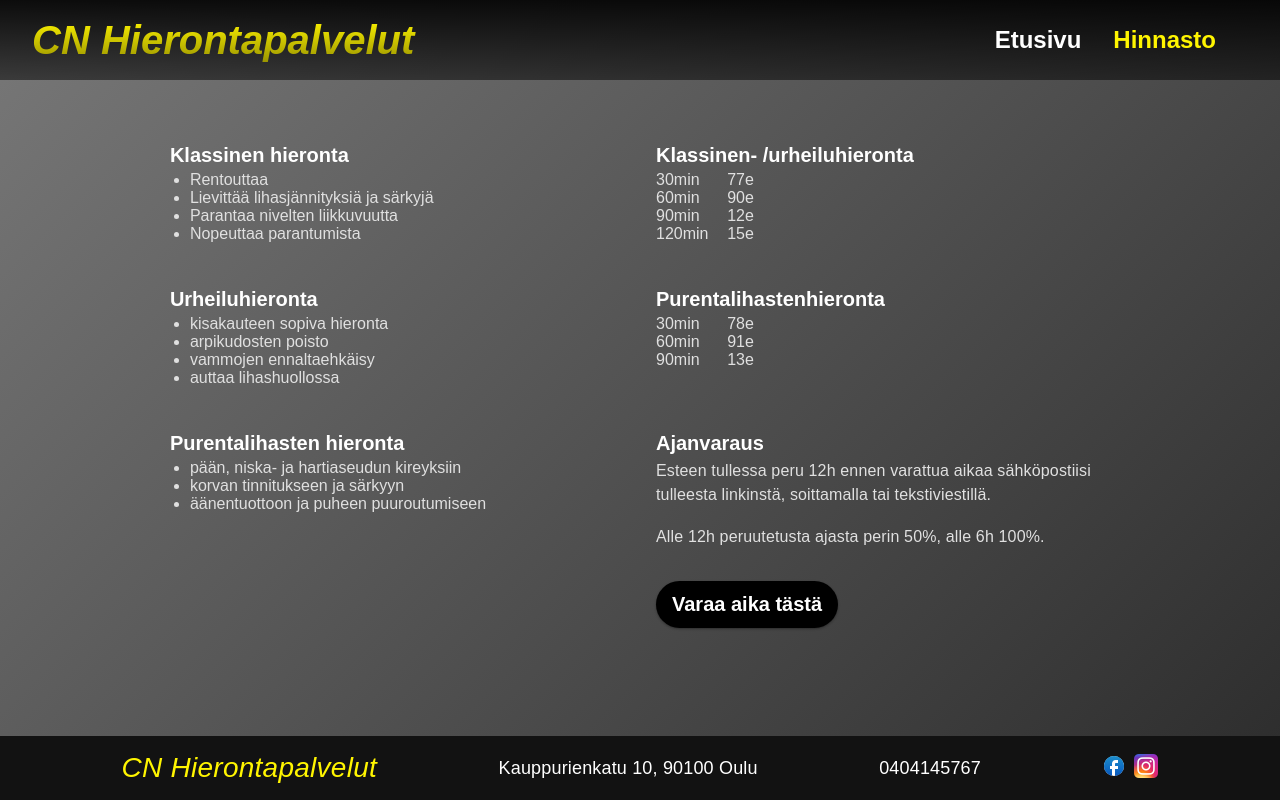
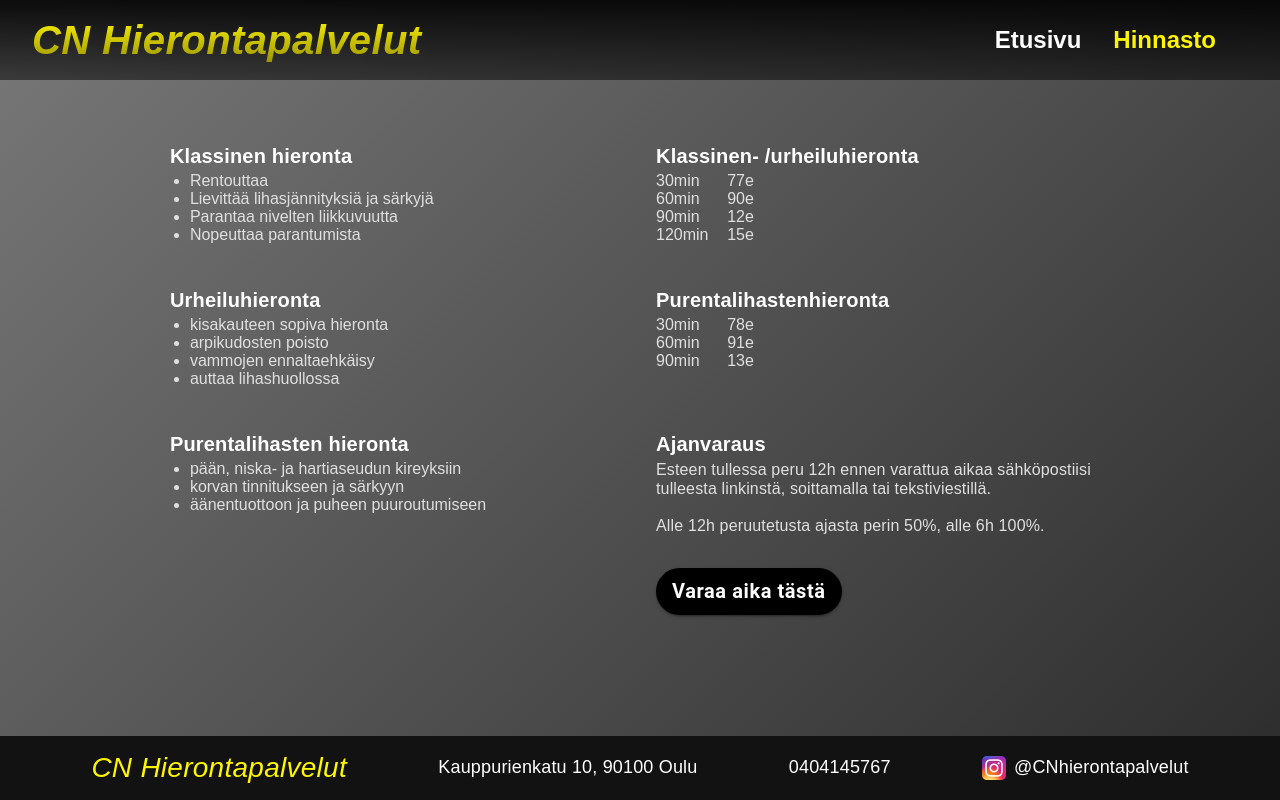
Before and after one commit to TetrisBattle/cn-hieronta, a React (Create React App) app: page /Hinnasto in a window 1280 px wide. Built offline with nearby package versions, Linux system fonts and the light colour scheme.

Commit message:
Change name to CN Hierontapalvelut Remove facebook and add instagram tag Reduce line-height

```diff
--- a/public/index.html
+++ b/public/index.html
@@ -13,7 +13,7 @@
     <link rel="icon" href="%PUBLIC_URL%/favicon.ico" />
     <link rel="apple-touch-icon" href="%PUBLIC_URL%/logo192.png" />
     <link rel="manifest" href="%PUBLIC_URL%/manifest.json" />
-    <title>CN Hieronta</title>
+    <title>CN Hierontapalvelut</title>
   </head>
   <body>
     <noscript>You need to enable JavaScript to run this app.</noscript>
--- a/src/components/Footer.tsx
+++ b/src/components/Footer.tsx
@@ -19,11 +19,12 @@ export default function Footer() {
 			<p>{info.phoneNumber}</p>
 
 			<div className='icons'>
-				<a href="https://www.facebook.com/camtu.nguyen.184007">
+				{/* <a href="https://www.facebook.com/camtu.nguyen.184007">
 					<Facebook />
-				</a>
+				</a> */}
 				<a href="https://www.facebook.com/camtu.nguyen.184007">
 					<img src={Instagram} width={24} alt="Instagram" />
+					<p>@CNhierontapalvelut</p>
 				</a>
 			</div>
 		</footer>
--- a/src/pages/Hinnasto.tsx
+++ b/src/pages/Hinnasto.tsx
@@ -1,3 +1,5 @@
+import { Button } from '@mui/material'
+
 interface IList {
 	props: {
 		title: string
@@ -80,7 +82,7 @@ export default function Hinnastot() {
 					<br />
 					<p>Alle 12h peruutetusta ajasta perin 50%, alle 6h 100%.</p>
 				</div>
-				<button>Varaa aika tästä</button>
+				<Button variant='contained'>Varaa aika tästä</Button>
 			</div>
 		</main>
 	)
--- a/src/styles/sass/main.css
+++ b/src/styles/sass/main.css
@@ -6,8 +6,8 @@
   color: #fff;
 }
 
-p {
-  line-height: 1.5;
+p, span, h1, h2, h3, h4, h5 {
+  line-height: 1.2;
   letter-spacing: 0.00938em;
 }
 
@@ -17,23 +17,6 @@ a {
 
 ul {
   list-style: none;
-}
-
-button {
-  padding-block: 0.75rem;
-  padding-inline: 1rem;
-  border: none;
-  border-radius: 2rem;
-  cursor: pointer;
-  transition: all 0.2s ease-in-out;
-  box-shadow: 0 0.06rem 0.19rem rgba(0, 0, 0, 0.12), 0 0.06rem 0.125rem rgba(0, 0, 0, 0.24);
-  font-size: 1.25rem;
-  font-weight: bold;
-  color: #fff;
-  background-color: black;
-}
-button:hover {
-  background-color: #050505;
 }
 
 header {
@@ -58,6 +41,19 @@ header nav {
 header .MenuButton {
   box-shadow: none;
   width: 5rem;
+  padding-block: 0.75rem;
+  padding-inline: 1rem;
+  border: none;
+  border-radius: 2rem;
+  cursor: pointer;
+  transition: all 0.2s ease-in-out;
+  font-size: 1.25rem;
+  font-weight: bold;
+  color: #fff;
+  background-color: black;
+}
+header .MenuButton:hover {
+  background-color: #050505;
 }
 header .MenuButton svg {
   width: 2.5rem;
@@ -115,6 +111,15 @@ footer .icons {
 }
 footer .icons a {
   cursor: pointer;
+  display: flex;
+  gap: 0.5rem;
+}
+footer .icons a :hover {
+  color: #fff500;
+}
+footer .icons a p {
+  display: flex;
+  align-items: center;
 }
 @media (min-width: 47rem) {
   footer {
@@ -180,8 +185,17 @@ footer .icons a {
   white-space: pre-wrap;
 }
 .Hinnasto .rightSide button {
+  background-color: black;
+  text-transform: none;
+  border-radius: 2rem;
+  font-size: 1.25rem;
+  font-weight: bold;
+  color: #fff;
   margin: 0 auto;
   max-width: max-content;
+}
+.Hinnasto .rightSide button:hover {
+  background-color: #050505;
 }
 @media (min-width: 47rem) {
   .Hinnasto {
--- a/src/styles/sass/pages/_Hinnasto.scss
+++ b/src/styles/sass/pages/_Hinnasto.scss
@@ -25,6 +25,14 @@
 		white-space: pre-wrap;
 
 		button {
+			$colorButton: black;
+			background-color: $colorButton;
+			&:hover { background-color: lighten($colorButton, 2%); }
+			text-transform: none;
+			border-radius: 2rem;
+			font-size: 1.25rem;
+			font-weight: bold;
+			color: $colorText;
 			margin: 0 auto;
 			max-width: max-content;
 		}
--- a/src/styles/sass/setup/_components.scss
+++ b/src/styles/sass/setup/_components.scss
@@ -1,22 +1,3 @@
-button {
-	$colorButton: black;
-	padding-block: .75rem;
-	padding-inline: 1rem;
-	border: none;
-	border-radius: 2rem;
-	cursor: pointer;
-	transition: all .2s ease-in-out;
-	box-shadow: (
-		0 .06rem .19rem rgba(0, 0, 0, 0.12),
-		0 .06rem 0.125rem rgba(0, 0, 0, 0.24)
-	);
-	font-size: 1.25rem;
-	font-weight: bold;
-	color: $colorText;
-	background-color: $colorButton;
-	&:hover { background-color: lighten($colorButton, 2%); }
-}
-
 header {
 	height: $headerHeight;
 	display: flex;
@@ -44,8 +25,22 @@ header {
 	nav { display: none; }
 
 	.MenuButton {
+		$colorButton: black;
+
 		box-shadow: none;
 		width: $headerHeight;
+		padding-block: .75rem;
+		padding-inline: 1rem;
+		border: none;
+		border-radius: 2rem;
+		cursor: pointer;
+		transition: all .2s ease-in-out;
+		font-size: 1.25rem;
+		font-weight: bold;
+		color: $colorText;
+		background-color: $colorButton;
+		&:hover { background-color: lighten($colorButton, 2%); }
+
 		svg {
 			width: 2.5rem;
 			height: 2.5rem;
@@ -102,7 +97,17 @@ footer {
 	.icons {
 		display: flex;
 		gap: .5rem;
-		a { cursor: pointer; }
+
+		a {
+			cursor: pointer;
+			display: flex;
+			gap: .5rem;
+			:hover { color: $colorSecondary; }
+			p {
+				display: flex;
+				align-items: center;
+			}
+		}
 	}
 
 	@media (min-width: $breakpoint) {
--- a/src/styles/sass/setup/_reset.scss
+++ b/src/styles/sass/setup/_reset.scss
@@ -6,8 +6,8 @@
 	color: $colorText;
 }
 
-p {
-	line-height: 1.5;
+p, span, h1, h2, h3, h4, h5 {
+	line-height: 1.2;
 	letter-spacing: 0.00938em;
 }
 
```
Also changed, not shown: 1 other file (tests, documents, lock files or other folders).
